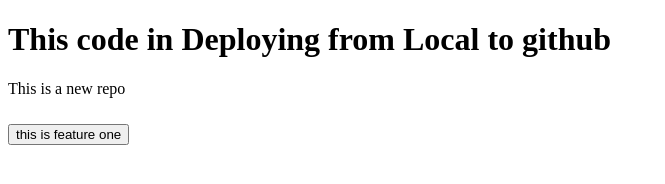
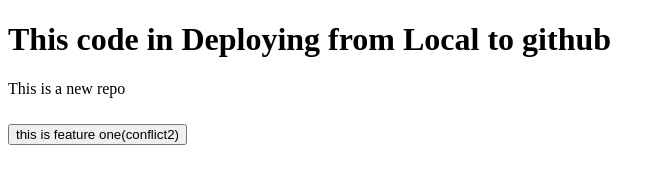
Before and after one commit to Turzo02/amni, a plain HTML site: page index.html in a window 1280 px wide. Shown: the whole page, without its empty margins (0-665 px from the left). Drawn offline with Linux system fonts and the light colour scheme.

Commit message:
conflict2

```diff
--- a/index.html
+++ b/index.html
@@ -11,7 +11,7 @@
 
     <h2>
         <button>
-            this is feature one
+            this is feature one(conflict2)
 
         </button>
     </h2>
```
